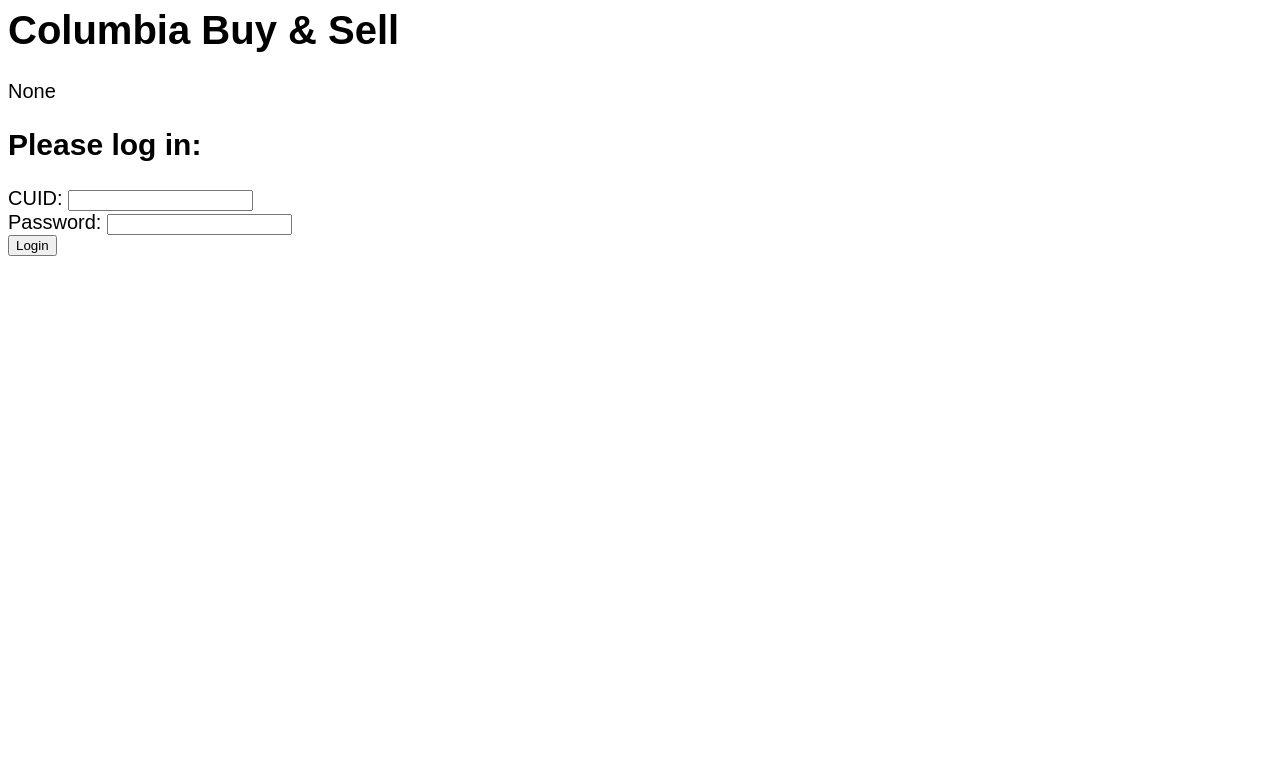
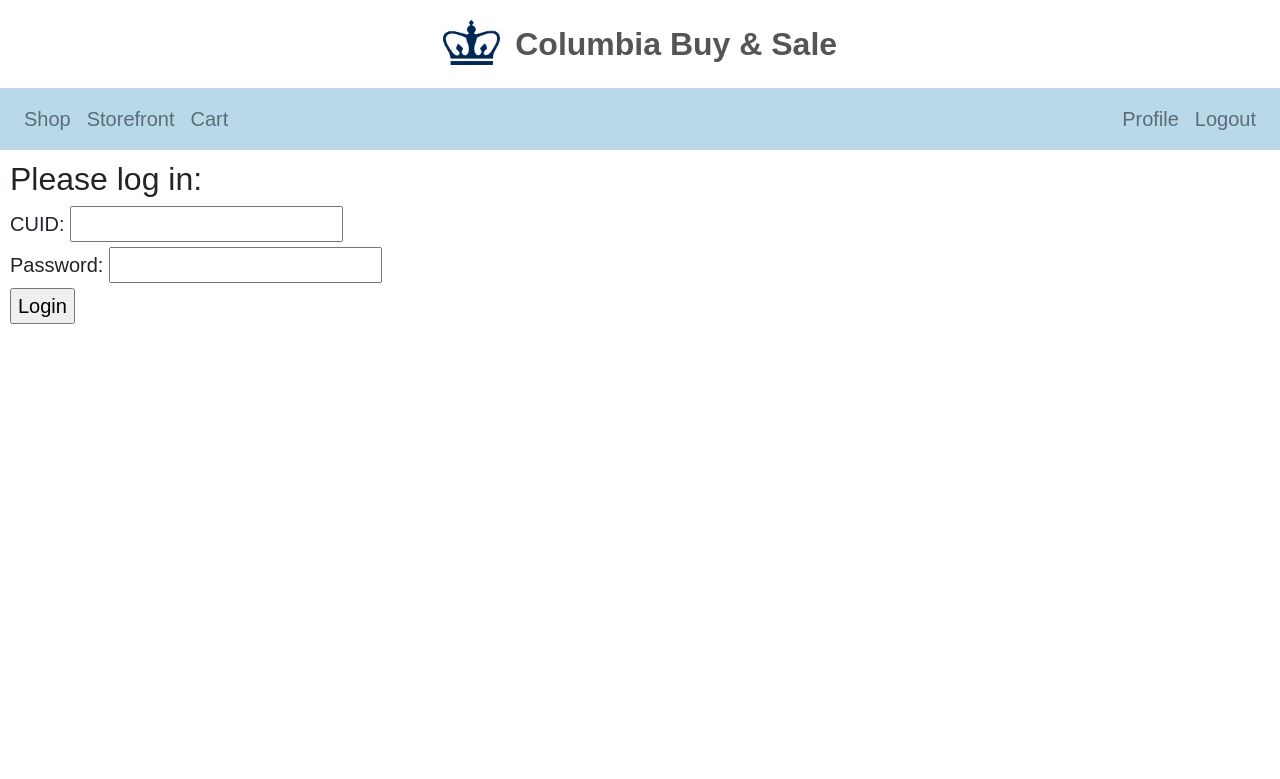
Before and after one commit to nehajannu/w4111-proj1, a Flask app: page /login in a window 1280 px wide. Shown: the top 779 px of the page. Run offline with Flask 2, Linux system fonts and the light colour scheme; parts of the project's set-up code (start-up, migrations or seed data) failed here and were passed over.

Commit message:
Added application layout, navbar, logo

```diff
--- a/server.py
+++ b/server.py
@@ -69,16 +69,19 @@ def index():
 #Logging users in
 @app.route('/login', methods=['GET','POST'])
 def login():
-    error = None
+    error = ""
     if request.method == 'POST':
       cuid = request.form['cuid']
       cursor = g.conn.execute("SELECT password FROM cuuser WHERE cuid = %s", cuid)
       record = cursor.fetchall()
       cursor.close()
-      password = record[0]['password']
 
-      if password and password == request.form['password']:
-        return redirect(url_for('index'))
+      if record:
+        password = record[0]['password']
+        if password == request.form['password']:
+          return redirect(url_for('index'))
+        else:
+          error = 'Invalid cuid or password. Please try again'
       else:
         error = 'Invalid cuid or password. Please try again'
     return render_template('login.html', error=error)
--- a/static/styles/style.css
+++ b/static/styles/style.css
@@ -1,6 +1,45 @@
 body {
   font-size: 15pt;
   font-family: arial;
+  background: white;
+}
+
+a:hover {
+  text-decoration: none;
+}
+
+.container {
+  padding: 10px;
+  margin: 0px;
+}
+
+.columbia-header {
+  color: #555555;
+  background: white;
+  padding: 20px;
+  text-align: center;
+  vertical-align: center;
+  align-items: center;
+}
+
+.columbia {
+  color: #555555;
+  font-weight: bold;
+  font-size: xx-large;
+  padding-left: 10px;
+}
+
+.navbar {
+  background: rgb(185, 217, 235);
+  color: #555555;
+}
+
+.profile-header {
+  justify-content: end;
+}
+
+.notification {
+  width: 600px;
 }
 
 .product {
--- /dev/null
+++ b/templates/application.html
@@ -0,0 +1,76 @@
+<!DOCTYPE html>
+<html>
+  <head>
+    <!-- Required meta tags -->
+    <meta charset="utf-8" />
+    <meta
+      name="viewport"
+      content="width=device-width, initial-scale=1, shrink-to-fit=no"
+    />
+    <meta http-equiv="X-UA-Compatible" content="ie=edge" />
+    <title>Columbia Buy & Sell</title>
+    <link
+      rel="stylesheet"
+      href="https://cdn.jsdelivr.net/npm/bootstrap@4.3.1/dist/css/bootstrap.min.css"
+      integrity="sha384-ggOyR0iXCbMQv3Xipma34MD+dH/1fQ784/j6cY/iJTQUOhcWr7x9JvoRxT2MZw1T"
+      crossorigin="anonymous"
+    />
+    <link
+      href="{{ url_for('static',filename='styles/style.css') }}"
+      rel="stylesheet"
+    />
+  </head>
+
+  <body>
+    <div class="columbia-header">
+      <a href="/">
+        <img
+          src="/static/columbia_logo.png"
+          height="45"
+          class="d-inline-block align-top"
+          alt=""
+        />
+        <span class="columbia">Columbia Buy & Sale</span>
+      </a>
+    </div>
+
+    <nav class="navbar navbar-expand-lg navbar-light">
+      <button
+        class="navbar-toggler"
+        type="button"
+        data-toggle="collapse"
+        data-target="#navbarNav"
+        aria-controls="navbarNav"
+        aria-expanded="false"
+        aria-label="Toggle navigation"
+      >
+        <span class="navbar-toggler-icon"></span>
+      </button>
+      <div class="w-100">
+        <ul class="navbar-nav ms-auto">
+          <li class="nav-item">
+            <a class="nav-link" href="/">Shop</a>
+          </li>
+          <li class="nav-item">
+            <a class="nav-link" href="#">Storefront</a>
+          </li>
+          <li class="nav-item">
+            <a class="nav-link" href="#">Cart</a>
+          </li>
+        </ul>
+      </div>
+      <div class="w-100">
+        <ul class="navbar-nav me-auto profile-header">
+          <li class="nav-item">
+            <a class="nav-link" href="#">Profile</a>
+          </li>
+          <li class="nav-item">
+            <a class="nav-link" href="/login">Logout</a>
+          </li>
+        </ul>
+      </div>
+    </nav>
+
+    <div class="container">{% block content %}{% endblock %}</div>
+  </body>
+</html>
--- a/templates/login.html
+++ b/templates/login.html
@@ -1,25 +1,12 @@
-<html>
-  <head>
-    <meta charset="UTF-8" />
-    <meta name="viewport" content="width=device-width, initial-scale=1.0" />
-    <meta http-equiv="X-UA-Compatible" content="ie=edge" />
-    <title>Columbia Buy & Sell</title>
-    <link
-      href="{{ url_for('static',filename='styles/style.css') }}"
-      rel="stylesheet"
-    />
-  </head>
-
-  <body>
-    <h1>Columbia Buy & Sell</h1>
-    <div>{{error}}</div>
+{% extends "application.html"%} {% block content %} {% if error %}
+<div class="alert alert-danger notification">{{error}}</div>
+{% endif %}
 <h2>Please log in:</h2>
 <form action="/login" method="post">
   <label for="cuid">CUID:</label>
-      <input type="text" name="cuid" id="cuid" /> <br />
+  <input type="text" name="cuid" id="cuid" required /> <br />
   <label for="password">Password:</label>
-      <input type="password" name="password" id="password" /> <br />
+  <input type="password" name="password" id="password" required /> <br />
   <input type="submit" value="Login" />
 </form>
-  </body>
-</html>
+{% endblock %}
```
Also changed, not shown: templates/index.html (+3 -18 lines), static/columbia_logo.png (added). Lines whose indentation alone changed are shown as unchanged.
